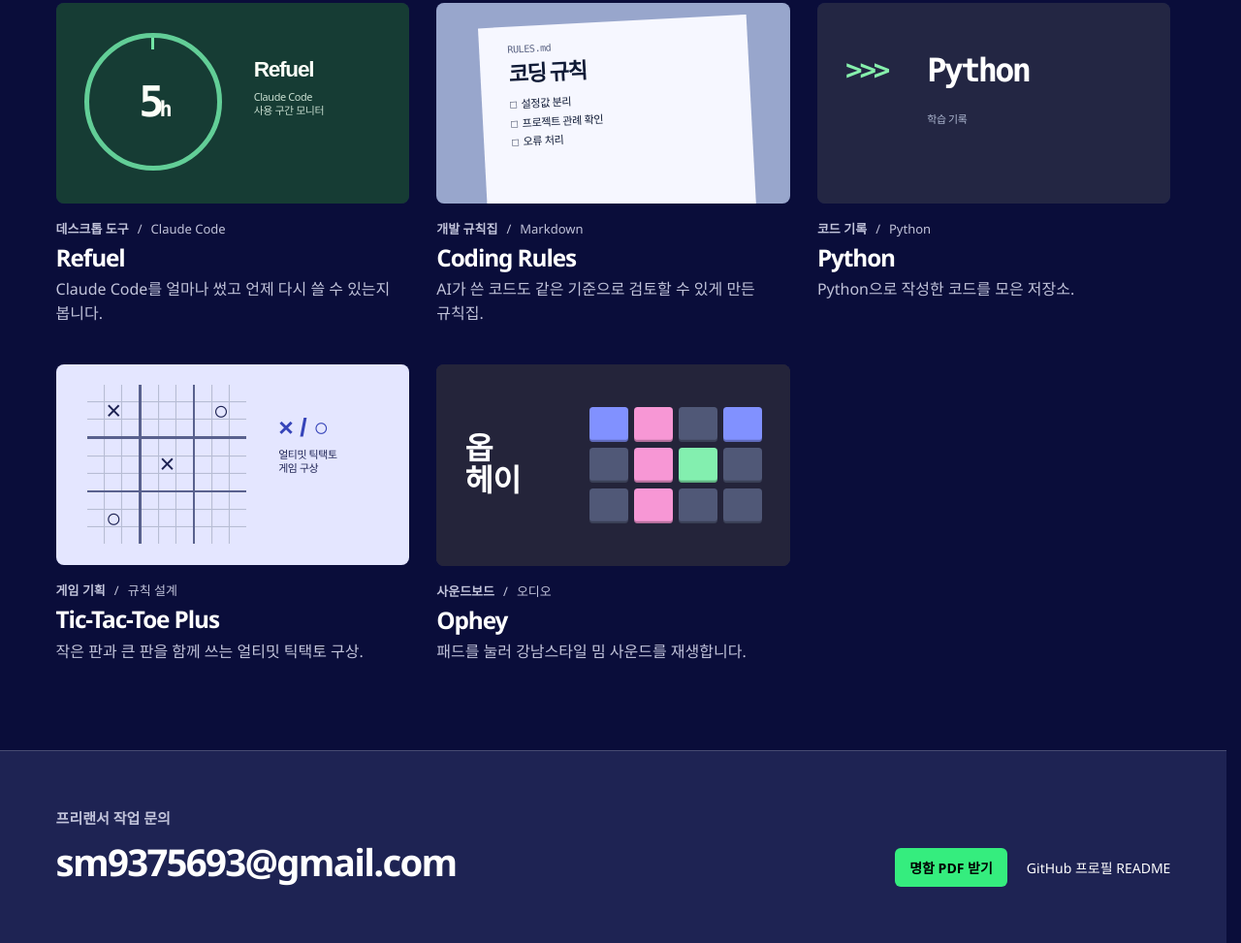
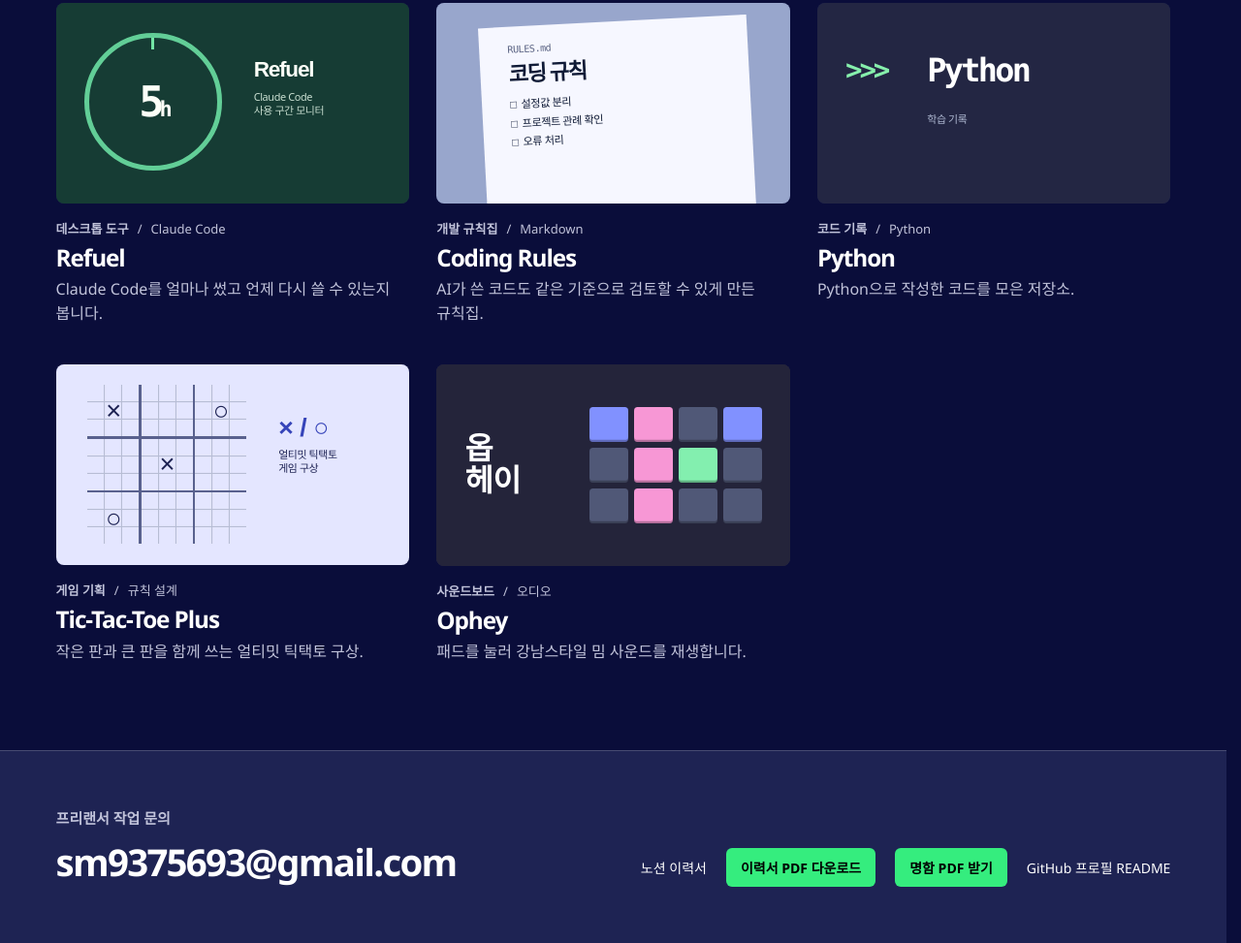
Before and after one commit to nohseongmin/nohseongmin.github.io, a plain HTML site: page index.html in a window 1280 px wide. Shown: the part 2866-3839 px from the top of the page at 97% size. Drawn offline with Linux system fonts and the light colour scheme.

Commit message:
feat: add public Notion and PDF resume links

```diff
--- a/index.html
+++ b/index.html
@@ -251,7 +251,20 @@
       </div>
     </section>
   </main>
-  <footer id="contact" data-intro-block><div class="layout footer-inner"><div><h2>프리랜서 작업 문의</h2><a class="mail" href="mailto:sm9375693@gmail.com">sm9375693@gmail.com</a></div><div class="footer-links"><a class="download" href="downloads/noh-seongmin-card.pdf" download="Noh-Seongmin-Freelance-Card.pdf">명함 PDF 받기</a><a class="footer-git" href="https://github.com/nohseongmin/nohseongmin#readme" target="_blank" rel="noreferrer">GitHub 프로필 README</a></div></div></footer>
+  <footer id="contact" data-intro-block>
+    <div class="layout footer-inner">
+      <div>
+        <h2>프리랜서 작업 문의</h2>
+        <a class="mail" href="mailto:sm9375693@gmail.com">sm9375693@gmail.com</a>
+      </div>
+      <div class="footer-links">
+        <a class="footer-link" href="https://goofy-crocodile-a9d.notion.site/927f06530735822b8cbe011772354043" target="_blank" rel="noreferrer">노션 이력서</a>
+        <a class="download" href="downloads/noh-seongmin-resume.pdf" download="Noh-Seongmin-Resume.pdf">이력서 PDF 다운로드</a>
+        <a class="download" href="downloads/noh-seongmin-card.pdf" download="Noh-Seongmin-Freelance-Card.pdf">명함 PDF 받기</a>
+        <a class="footer-link" href="https://github.com/nohseongmin/nohseongmin#readme" target="_blank" rel="noreferrer">GitHub 프로필 README</a>
+      </div>
+    </div>
+  </footer>
   <dialog id="project-dialog" aria-labelledby="project-title"><button id="dialog-close" class="dialog-close" aria-label="프로젝트 상세 닫기" type="button">×</button><div id="dialog-content"></div></dialog>
   </div>
 </body>
--- a/portfolio.css
+++ b/portfolio.css
@@ -30,8 +30,8 @@ a:focus-visible, button:focus-visible { outline: 3px solid var(--green); outline
 .brand-slash { font-weight: 400; color: var(--primary); margin-inline: 10px; }
 .brand-latin { font-size: 15px; font-weight: 500; letter-spacing: -.02em; }
 .site-header nav { gap: clamp(18px, 3vw, 38px); font-size: 14px; font-weight: 650; }
-.site-header nav a, .footer-git { text-underline-offset: .28em; }
-.site-header nav a:hover, .footer-git:hover { color: var(--link); text-decoration: underline; }
+.site-header nav a, .footer-link { text-underline-offset: .28em; }
+.site-header nav a:hover, .footer-link:hover { color: var(--link); text-decoration: underline; }
 .git-link { gap: 6px; }
 .git-link svg { width: 16px; height: 16px; }
 .card-stage {
```
Also changed, not shown: 1 other file.
